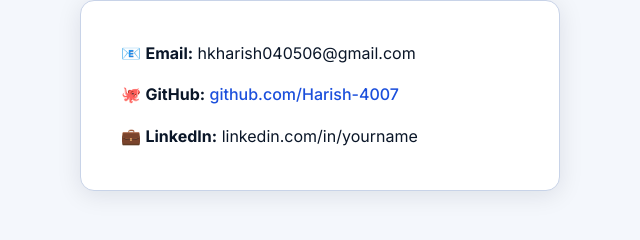
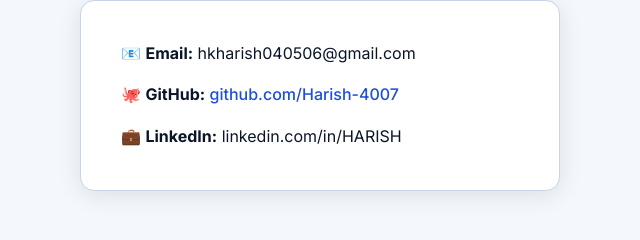
Before and after one commit to Harish-4007/task, a plain HTML site: page index.html in a window 1280 px wide. Shown: the part 3462-3702 px from the top of the page, 320-960 px from the left. Drawn offline with Linux system fonts and the light colour scheme.

Commit message:
fix: update contact info and add missing images

```diff
--- a/index.html
+++ b/index.html
@@ -140,7 +140,7 @@
     <div class="contact-box">
      <p>📧 <strong>Email:</strong> hkharish040506@gmail.com</p>
      <p>🐙 <strong>GitHub:</strong> <a href="https://github.com/Harish-4007">github.com/Harish-4007</a></p>
-     <p>💼 <strong>LinkedIn:</strong> linkedin.com/in/yourname</p>
+     <p>💼 <strong>LinkedIn:</strong> linkedin.com/in/HARISH</p>
     </div>
   </section>
 
```
